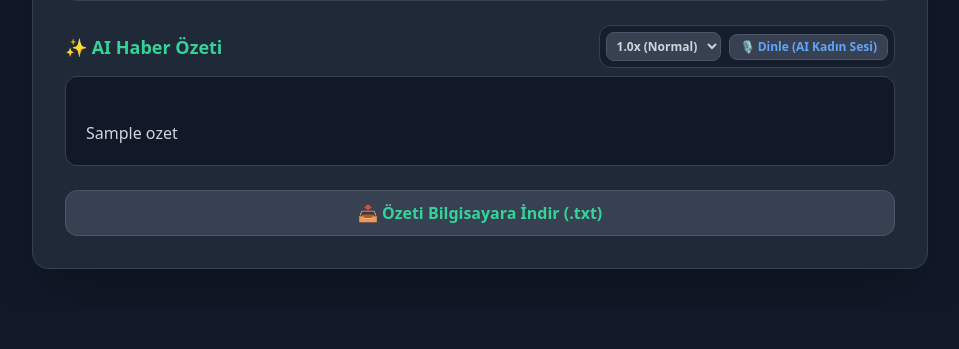
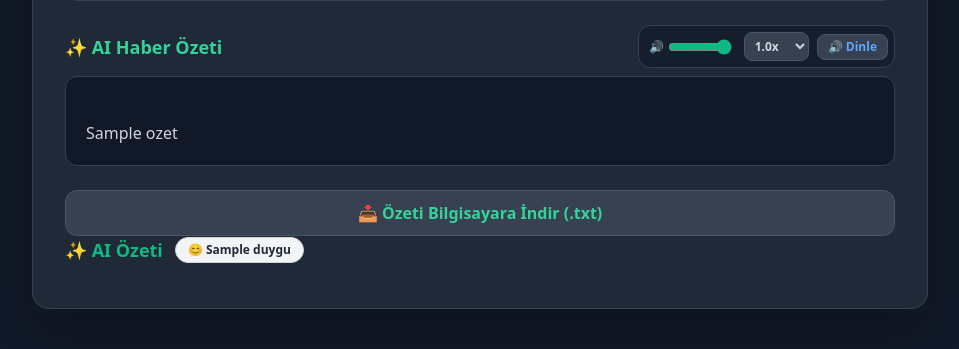
Before and after one commit to Leartha/AI-News-Scraper, a Flask app: template templates/index.html in a window 1280 px wide. Shown: the part 771-1120 px from the top of the page, without its empty margins (160-1119 px from the left). Before the commit the page ends 1040 px from the top, so only its background shows below. Run offline with Flask 3, Linux system fonts and the light colour scheme; the template is opened without the code that fills it: most values are stand-ins (such as "Sample title", 1, 10 or a date in 2020); some libraries are stand-ins or nearby versions.

Commit message:
Update index.html

```diff
--- a/templates/index.html
+++ b/templates/index.html
@@ -21,6 +21,8 @@
 
         <!-- İKİLİ ARAMA / LİNK GİRİŞ ALANI -->
         <div class="grid grid-cols-1 md:grid-cols-2 gap-6 mb-8">
+
+            <!-- KONU ARAMA BARI (GET METODU) -->
             <div class="bg-gray-900/60 p-5 rounded-xl border border-gray-700 flex flex-col justify-between">
                 <div>
                     <h2 class="text-lg font-semibold text-blue-400 mb-2 flex items-center gap-2">
@@ -39,6 +41,7 @@
                 </form>
             </div>
 
+            <!-- DİREKT LİNK YAPIŞTIRMA BARI -->
             <div class="bg-gray-900/60 p-5 rounded-xl border border-gray-700 flex flex-col justify-between">
                 <div>
                     <h2 class="text-lg font-semibold text-emerald-400 mb-2 flex items-center gap-2">
@@ -65,6 +68,7 @@
                     </button>
                 </form>
             </div>
+
         </div>
 
         <!-- ARAMA SONUÇLARI -->
@@ -128,20 +132,24 @@
                             <span>✨ AI Haber Özeti</span>
                         </h3>
 
-                        <!-- SES KONTROL PANELİ -->
                         <div class="flex items-center gap-2 bg-gray-900/60 p-1.5 rounded-xl border border-gray-700">
-                            <!-- HIZ SEÇENEKLERİ: 0.5x, 1x, 1.5x, 2x -->
-                            <select id="hiz-secimi" onchange="hizDegistir()"
+                            <div class="flex items-center gap-1 px-1">
+                                <span class="text-xs">🔊</span>
+                                <input type="range" id="ses-seviyesi" min="0" max="1" step="0.1" value="1"
+                                    class="w-16 accent-emerald-500 cursor-pointer">
+                            </div>
+
+                            <select id="hiz-secimi"
                                 class="text-xs bg-gray-700 hover:bg-gray-600 text-gray-300 font-semibold py-1 px-1.5 rounded-lg border border-gray-600 focus:outline-none transition cursor-pointer">
-                                <option value="0.5">0.5x</option>
-                                <option value="1.0" selected>1.0x (Normal)</option>
-                                <option value="1.5">1.5x</option>
-                                <option value="2.0">2.0x</option>
+                                <option value="0.8">0.8x</option>
+                                <option value="1.0" selected>1.0x</option>
+                                <option value="1.1">1.1x</option>
+                                <option value="1.25">1.25x</option>
                             </select>
 
-                            <button type="button" onclick="sesOynat()" id="ses-btn"
+                            <button type="button" onclick="seslendir()" id="ses-btn"
                                 class="text-xs bg-gray-700 hover:bg-gray-600 text-blue-400 font-semibold py-1 px-2.5 rounded-lg border border-gray-600 flex items-center gap-1 transition cursor-pointer">
-                                🎙️ Dinle (AI Kadın Sesi)
+                                🔊 Dinle
                             </button>
                         </div>
                     </div>
@@ -160,77 +168,88 @@
                 </form>
 
             </div>
+
+            <div class="flex items-center gap-3 mb-3">
+    <h3 class="text-lg font-semibold text-emerald-500">✨ AI Özeti</h3>
+
+                <!-- Duygu Durumu Rozeti -->
+                {% if duygu %}
+                    <span class="px-3 py-1 rounded-full text-xs font-bold
+                        {% if duygu == 'Pozitif' %} bg-green-100 text-green-800 border border-green-300
+                        {% elif duygu == 'Negatif' %} bg-red-100 text-red-800 border border-red-300
+                        {% else %} bg-gray-100 text-gray-800 border border-gray-300 {% endif %}">
+                        😊 {{ duygu }}
+                    </span>
+                {% endif %}
+            </div>
         {% endif %}
 
     </div>
 
-    <!-- GİZLİ SES PLAYER -->
-    <audio id="ai-audio-player"></audio>
+    <script>
+        let kütüphaneSesi = null;
 
-    <script>
-        let globalAudio = document.getElementById("ai-audio-player");
-
-        function hizDegistir() {
-            const secilenHiz = parseFloat(document.getElementById("hiz-secimi").value);
-            if (globalAudio) {
-                globalAudio.playbackRate = secilenHiz;
+        // Tarayıcıdaki Türkçe Kadın Sesini Otomatik Tespit Et
+        function tıklaVeSesleriYukle() {
+            if ('speechSynthesis' in window) {
+                const voices = speechSynthesis.getVoices();
+                // 1. Öncelik: Akıcı Google veya Natural Kadın Türkçe Sesleri
+                // 2. Öncelik: Herhangi bir Türkçe (tr-TR) Ses
+                kütüphaneSesi = voices.find(v => v.lang.includes("tr") && (v.name.includes("Google") || v.name.includes("Natural") || v.name.includes("Yelda") || v.name.includes("Emel")))
+                            || voices.find(v => v.lang.startsWith("tr"));
             }
         }
 
-        async function sesOynat() {
+        if ('speechSynthesis' in window) {
+            speechSynthesis.onvoiceschanged = tıklaVeSesleriYukle;
+            tıklaVeSesleriYukle();
+        }
+
+        function seslendir() {
             const btn = document.getElementById("ses-btn");
-            const metin = document.getElementById("ozet-metni").innerText;
 
-            // Eğer çalıyorsa durdur
-            if (!globalAudio.paused) {
-                globalAudio.pause();
-                globalAudio.currentTime = 0;
-                btn.innerHTML = "🎙️ Dinle";
+            // Eğer zaten okunuyorsa durdur
+            if (speechSynthesis.speaking) {
+                speechSynthesis.cancel();
+                btn.innerHTML = "🔊 Dinle";
                 btn.classList.remove("text-red-400");
                 btn.classList.add("text-blue-400");
                 return;
             }
 
-            btn.innerHTML = "⏳ Ses Hazırlanıyor...";
-            btn.disabled = true;
+            let metin = document.getElementById("ozet-metni").innerText;
+            if (!metin) return;
 
-            try {
-                // Arka plandan üretilen MP3 sesini çağır
-                const response = await fetch('/seslendir', {
-                    method: 'POST',
-                    headers: { 'Content-Type': 'application/json' },
-                    body: JSON.stringify({ metin: metin })
-                });
+            // ⚡ EMOJİ VE RAPTİYELERİ TEMİZLEME ALGORİTMASI
+            // Bütün özel emojileri ve simgeleri siler, metnin akışını bozmaz.
+            metin = metin.replace(/[\u{1F600}-\u{1F64F}\u{1F300}-\u{1F5FF}\u{1F680}-\u{1F6FF}\u{1F700}-\u{1F77F}\u{1F780}-\u{1F7FF}\u{1F800}-\u{1F8FF}\u{1F900}-\u{1F9FF}\u{1FA00}-\u{1FA6F}\u{1FA70}-\u{1FAFF}\u{2600}-\u{26FF}\u{2700}-\u{27BF}📌🎯🐦❓✨]/gu, '');
 
-                if (!response.ok) throw new Error("Ses üretilemedi.");
+            const secilenHiz = parseFloat(document.getElementById("hiz-secimi").value) || 1.0;
+            const secilenSes = parseFloat(document.getElementById("ses-seviyesi").value) ?? 1.0;
 
-                const blob = await response.blob();
-                const audioUrl = URL.createObjectURL(blob);
+            const utterance = new SpeechSynthesisUtterance(metin);
+            utterance.lang = "tr-TR";
+            utterance.rate = secilenHiz;
+            utterance.volume = secilenSes;
 
-                globalAudio.src = audioUrl;
+            // Eğer doğal kadın sesi bulunduysa onu atıyoruz
+            if (kütüphaneSesi) {
+                utterance.voice = kütüphaneSesi;
+            }
 
-                // Hızı ayarla (0.5, 1, 1.5, 2)
-                hizDegistir();
-
-                globalAudio.play();
-
-                btn.disabled = false;
+            utterance.onstart = function() {
                 btn.innerHTML = "⏹️ Durdur";
                 btn.classList.remove("text-blue-400");
                 btn.classList.add("text-red-400");
+            };
 
-                globalAudio.onended = function() {
-                    btn.innerHTML = "🎙️ Dinle";
-                    btn.classList.remove("text-red-400");
-                    btn.classList.add("text-blue-400");
-                };
+            utterance.onend = function() {
+                btn.innerHTML = "🔊 Dinle";
+                btn.classList.remove("text-red-400");
+                btn.classList.add("text-blue-400");
+            };
 
-            } catch (err) {
-                console.error(err);
-                alert("Ses oluşturulurken bir hata oluştu.");
-                btn.disabled = false;
-                btn.innerHTML = "🎙️ Dinle";
-            }
+            speechSynthesis.speak(utterance);
         }
     </script>
 
```
